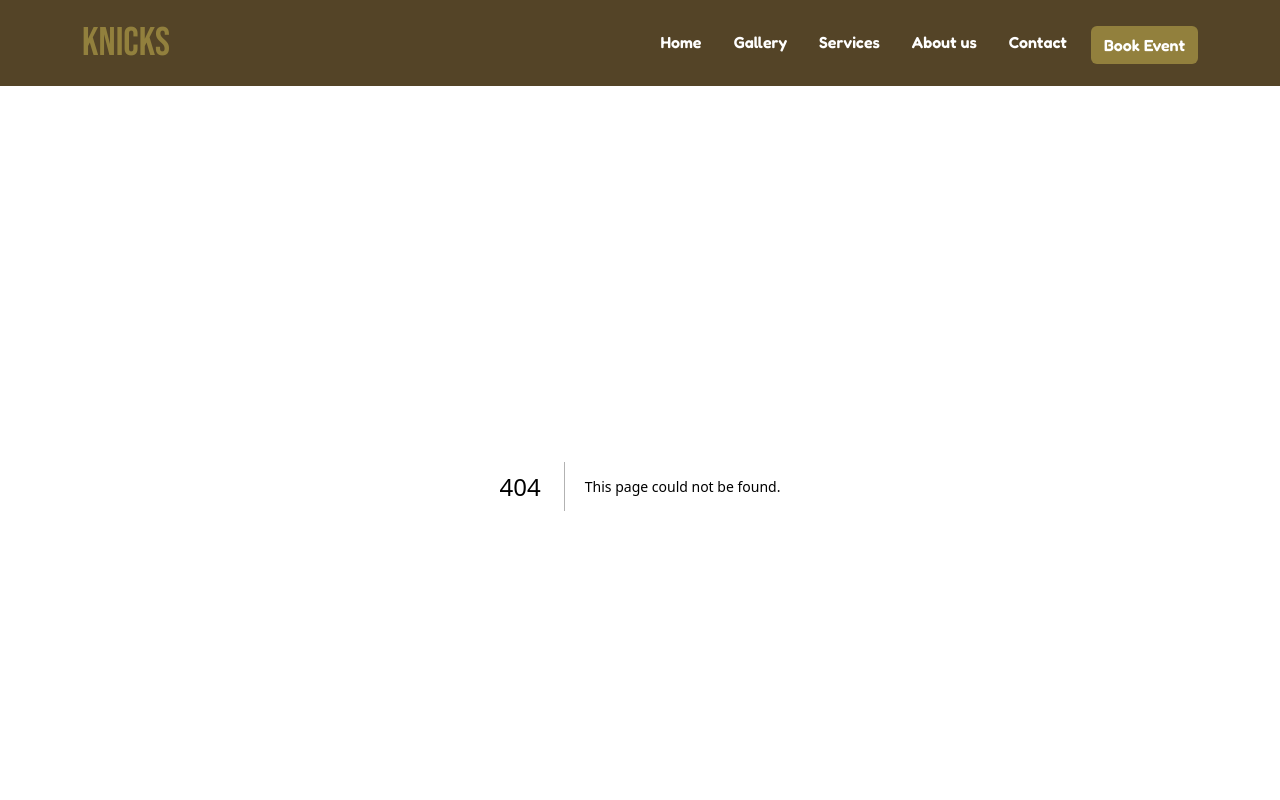
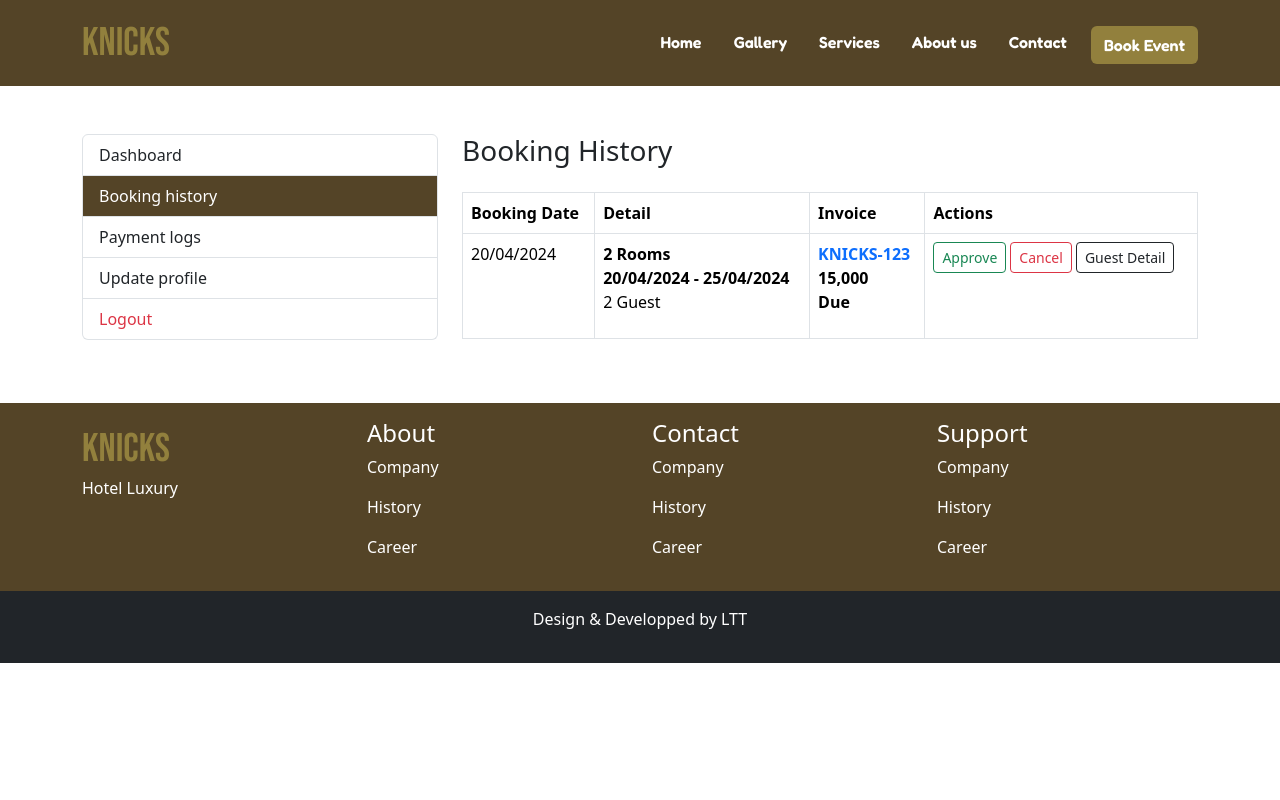
Before and after one commit to thangleth/hotel_management, a Next.js app in the folder frontend/: page /user/booking_history in a window 1280 px wide. Before the commit this address had no page. Shown: the top 800 px of the page. Built offline with nearby package versions, Linux system fonts and the light colour scheme.

Commit message:
add booking history,payment logs

```diff
--- /dev/null
+++ b/frontend/src/app/user/booking_history/page.js
@@ -0,0 +1,51 @@
+import DashboardSideBar from "@/components/user/DashboardSidebar";
+import Link from "next/link";
+
+export default function Page() {
+    return (
+        <section className="container my-5">
+            <div className="row">
+                <div className="col-md-4 col-12">
+                    <DashboardSideBar />
+                </div>
+                <div className="col-md-8 col-12">
+                    <h3 className="mb-4">Booking History</h3>
+                    <div className="table-responsive">
+                        <table className="table table-bordered table-hover">
+                            <thead>
+                                <tr>
+                                    <th>Booking Date</th>
+                                    <th>Detail</th>
+                                    <th>Invoice</th>
+                                    <th>Actions</th>
+                                </tr>
+                            </thead>
+                            <tbody>
+                                <tr>
+                                    <td>20/04/2024</td>
+                                    <td>
+                                        <p className="m-0 fw-bold">2 Rooms</p>
+                                        <p className="m-0 fw-bold">20/04/2024 - 25/04/2024</p>
+                                        <p >2 Guest</p>
+                                    </td>
+                                    <td>
+                                        <p className="m-0 fw-bold">
+                                            <Link href="$">KNICKS-123</Link>
+                                        </p>
+                                        <p className="m-0 fw-bold">15,000</p>
+                                        <p className="m-0 fw-bold">Due</p>
+                                    </td>
+                                    <td>
+                                        <Link href="#" className="btn btn-sm btn-outline-success">Approve</Link>
+                                        <Link href="#" className="btn btn-sm btn-outline-danger ms-1">Cancel</Link>
+                                        <Link href="#" className="btn btn-sm btn-outline-dark ms-1">Guest Detail</Link>
+                                    </td>
+                                </tr>
+                            </tbody>
+                        </table>
+                    </div>
+                </div>
+            </div>
+        </section>
+    )
+}
--- /dev/null
+++ b/frontend/src/components/user/DashboardSidebar.js
@@ -0,0 +1,16 @@
+'use client'
+import Link from "next/link"
+import { usePathname } from "next/navigation"
+
+export default function DashboardSideBar() {
+    const pathname = usePathname()
+    return (
+        <div className="list-group">
+            <Link className={`list-group-item ${pathname == '/user/dashboard' ? 'hms-bg-normal' : ''}`} href="/user/dashboard">Dashboard</Link>
+            <Link className={`list-group-item ${pathname == '/user/booking_history' ? 'hms-bg-normal' : ''}`} href="/user/booking_history">Booking history</Link>
+            <Link className={`list-group-item ${pathname == '/user/payment_logs' ? 'hms-bg-normal' : ''}`} href="/user/payment_logs">Payment logs</Link>
+            <Link className={`list-group-item ${pathname == '/user/update_profile' ? 'hms-bg-normal' : ''}`} href="#">Update profile</Link>
+            <Link className="list-group-item text-danger" href="#">Logout</Link>
+        </div>
+    )
+}
```
Also changed, not shown: frontend/src/app/user/dashboard/page.js (+7 -8 lines), frontend/src/app/user/payment_logs/page.js (added, +45 -0 lines).
